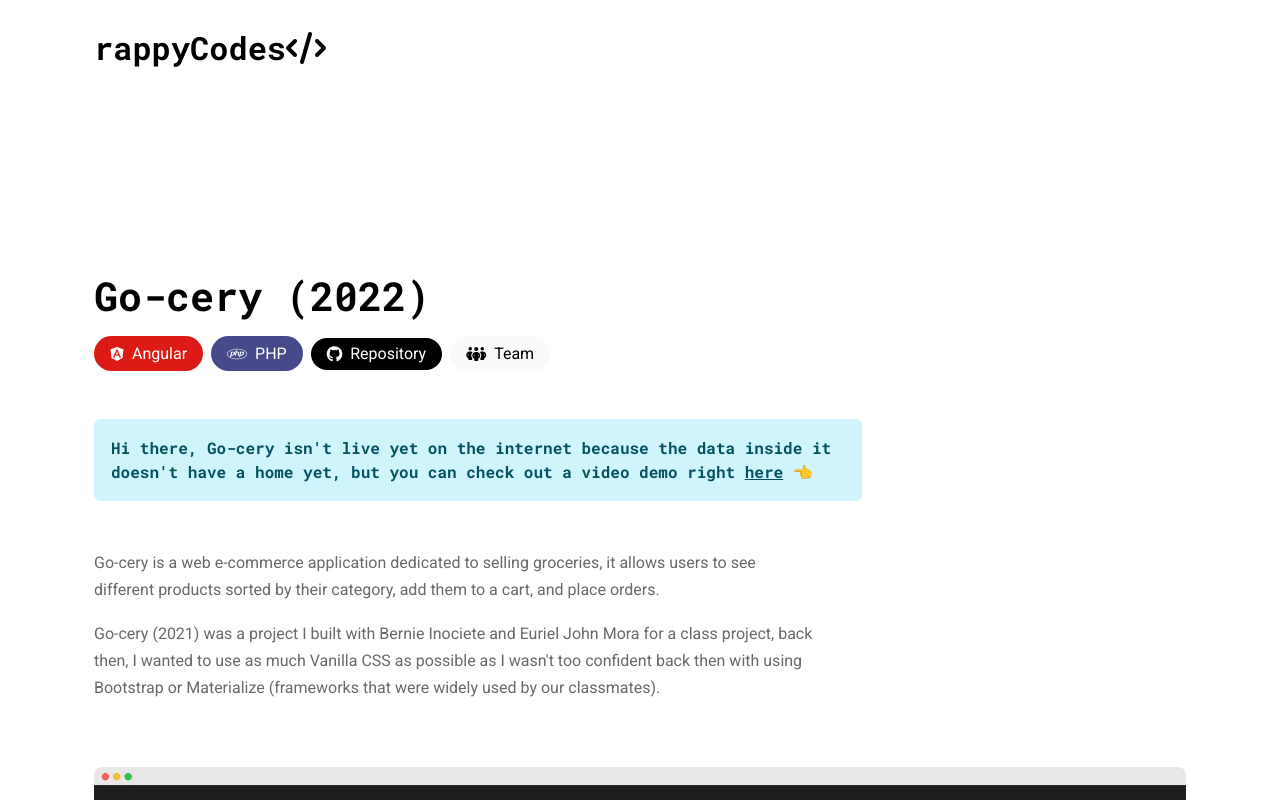
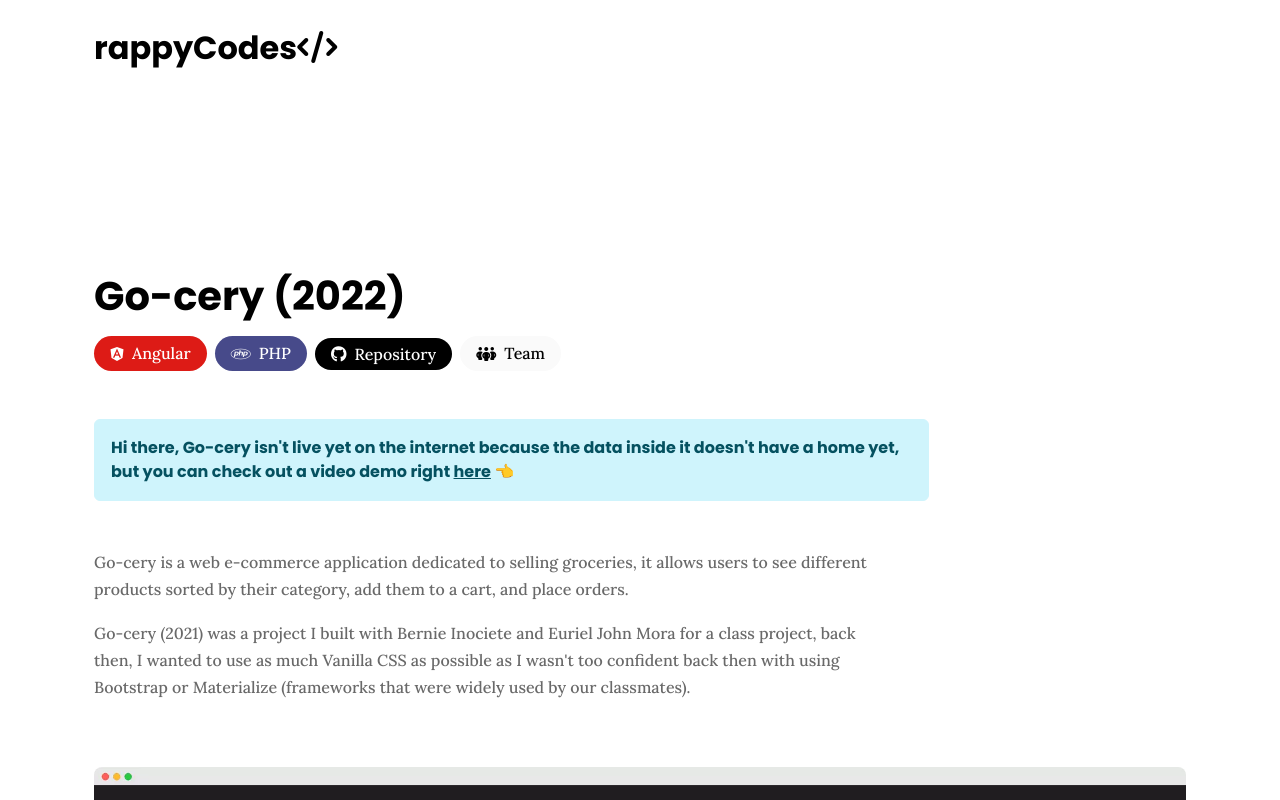
Before and after one commit to ralphMartinFlores/rappyCodes, an Angular app: page /gocery in a window 1280 px wide. Shown: the top 800 px of the page. Built offline with nearby package versions, Linux system fonts and the light colour scheme.

Commit message:
Change font styles

```diff
--- a/src/app/components/footer/footer.component.scss
+++ b/src/app/components/footer/footer.component.scss
@@ -12,12 +12,12 @@ footer {
         color: var(--text-color);
     }
     p {
-        font-family: 'Roboto', sans-serif;
+        font-family: var(--ff-secondary);
         font-size: clamp(0.875em, 2.5vw, 1em);
         color: var(--text-color);
     }
     .logo {
-        font-family: 'Roboto Mono', monospace;
+        font-family: var(--ff-primary);
         font-size: clamp(1.5em, 2.5vw, 2em);
         cursor: pointer;
         color: var(--header-color);
--- a/src/app/components/navbar/navbar.component.scss
+++ b/src/app/components/navbar/navbar.component.scss
@@ -7,7 +7,7 @@
     cursor: pointer;
 }
 p {
-    font-family: 'Roboto Mono', monospace;
+    font-family: var(--ff-primary);
     font-size: clamp(1.125em, 2.5vw, 2em);
     cursor: pointer;
     color: var(--header-color);
@@ -23,5 +23,5 @@ button {
 }
 label {
     color: var(--header-color);
-    font-family: 'Roboto Mono', monospace;
+    font-family: var(--ff-primary);
 }
--- a/src/index.html
+++ b/src/index.html
@@ -14,9 +14,14 @@
   <!-- Font Awesome Import -->
   <script src="https://kit.fontawesome.com/624804faba.js" crossorigin="anonymous"></script>
   <!-- Roboto & Roboto Mono -->
+  <!-- <link rel="preconnect" href="https://fonts.googleapis.com">
+  <link rel="preconnect" href="https://fonts.gstatic.com" crossorigin>
+  <link href="https://fonts.googleapis.com/css2?family=Roboto&family=Roboto+Mono:wght@700&display=swap" rel="stylesheet"> -->
+  <!-- Poppins and Lora -->
   <link rel="preconnect" href="https://fonts.googleapis.com">
   <link rel="preconnect" href="https://fonts.gstatic.com" crossorigin>
-  <link href="https://fonts.googleapis.com/css2?family=Roboto&family=Roboto+Mono:wght@700&display=swap" rel="stylesheet">
+  <link href="https://fonts.googleapis.com/css2?family=Lora:wght@500&family=Poppins:wght@700&display=swap" rel="stylesheet">
+
 </head>
 <body>
   <app-root></app-root>
--- a/src/styles.scss
+++ b/src/styles.scss
@@ -1,6 +1,6 @@
 :root {
-    --ff-primary: 'Roboto Mono', monospace;
-    --ff-secondary: 'Roboto', sans-serif;
+    --ff-primary: 'Poppins', sans-serif;
+    --ff-secondary: 'Lora', serif;
 }
 body {
     --background-color: #FFF;
```
